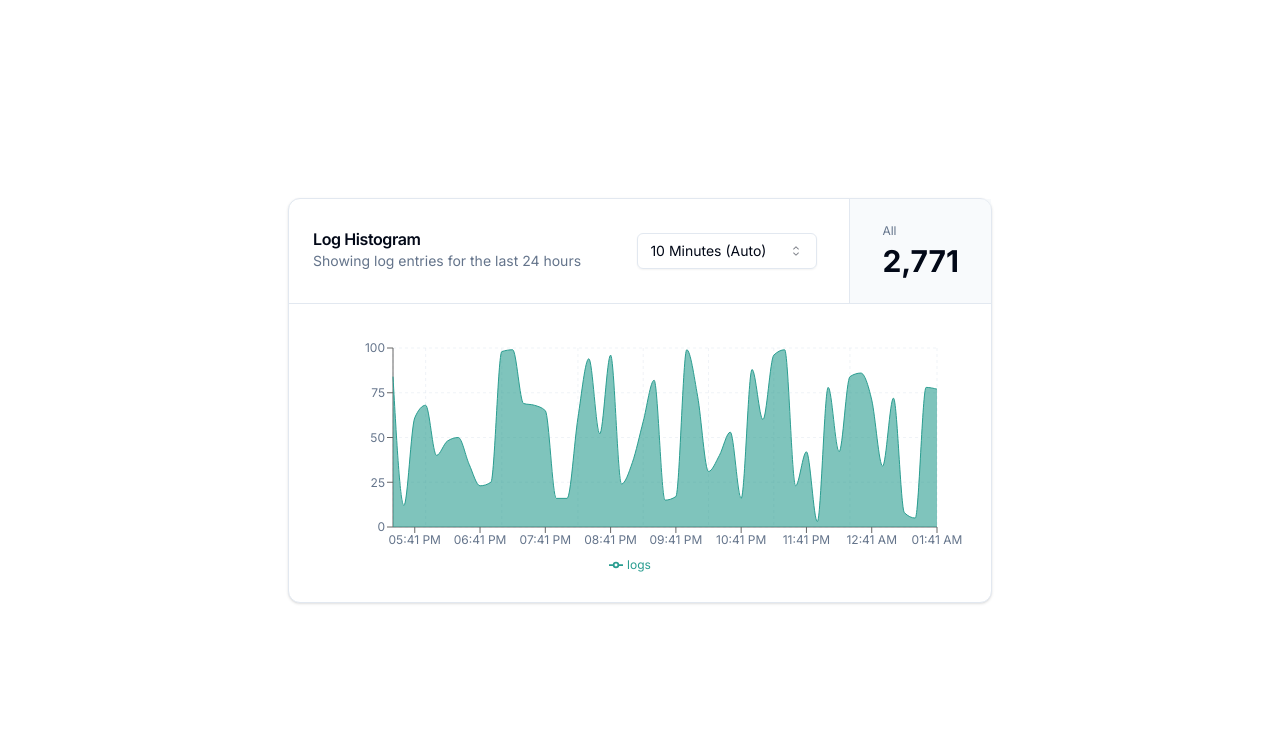
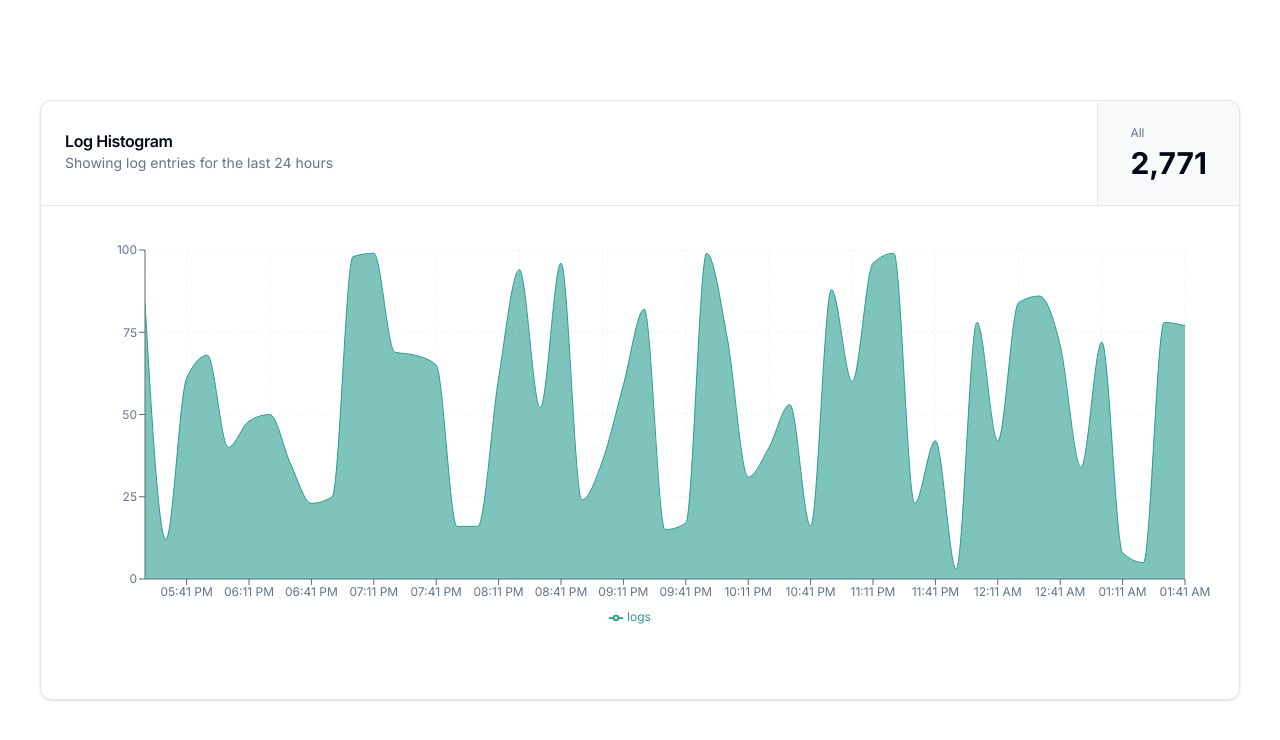
Before and after one commit to shelwinsunga/zoom-chart-demo, a Next.js app: page / in a window 1280 px wide. Shown: the top 740 px of the page. Built offline with nearby package versions, Linux system fonts and the light colour scheme.

Commit message:
refactor

```diff
--- a/app/page.tsx
+++ b/app/page.tsx
@@ -4,7 +4,7 @@ import { ZoomableChart } from "@/components/chart";
 export default function Home() {
   return (
     <main className="flex min-h-screen flex-col items-center justify-center p-24">
-      <div className="w-[800px] h-[600px] flex items-center justify-center">
+      <div className="w-[1200px] h-[600px] flex items-center justify-center">
         <ZoomableChart />
       </div>
     </main>
--- a/components/chart.tsx
+++ b/components/chart.tsx
@@ -1,7 +1,7 @@
 // @ts-nocheck
 'use client'
 import { useState, useEffect, useMemo } from "react"
-import { Area, AreaChart, CartesianGrid, XAxis, YAxis, Tooltip, Legend, ComposedChart, ReferenceArea } from "recharts"
+import { Area, AreaChart, CartesianGrid, XAxis, YAxis, Tooltip, Legend, ComposedChart, ReferenceArea, ResponsiveContainer } from "recharts"
 
 import {
     Card,
@@ -15,7 +15,6 @@ import {
     ChartContainer,
     ChartTooltipContent,
 } from "@/components/ui/chart"
-import { Select, SelectContent, SelectItem, SelectTrigger, SelectValue } from "@/components/ui/select"
 
 export const description = "A histogram of log entries"
 
@@ -26,38 +25,16 @@ const chartConfig = {
     },
 } satisfies ChartConfig
 
-const intervalOptions = [
-    { value: '1s', label: '1 Second' },
-    { value: '10m', label: '10 Minutes (Auto)' },
-    { value: '5m', label: '5 Minutes' },
-    { value: '30m', label: '30 Minutes' },
-    { value: '1h', label: '1 Hour' },
-    { value: '3h', label: '3 Hours' },
-]
-
 const seedRandom = (seed: number) => {
     const x = Math.sin(seed++) * 10000;
     return x - Math.floor(x);
 };
 
-export function ZoomableChart() {
-    const [data, setData] = useState<any[]>([]);
-    const [interval, setInterval] = useState('10m');
-    const [refAreaLeft, setRefAreaLeft] = useState<string | null>(null);
-    const [refAreaRight, setRefAreaRight] = useState<string | null>(null);
-    const [startTime, setStartTime] = useState<string | null>(null);
-    const [endTime, setEndTime] = useState<string | null>(null);
-
 const simulateData = (start?: string, end?: string) => {
     const now = new Date();
-        const dataPoints = 50;
-        const intervalMs = interval === '1s' ? 1000 :
-            interval === '5m' ? 300000 :
-                interval === '10m' ? 600000 :
-                    interval === '30m' ? 1800000 :
-                        interval === '1h' ? 3600000 : 10800000;
+    const intervalMs = 600000; // 10 minutes
 
-        let startDate = start ? new Date(start) : new Date(now.getTime() - dataPoints * intervalMs);
+    let startDate = start ? new Date(start) : new Date(now.getTime() - 50 * intervalMs);
     const endDate = end ? new Date(end) : now;
 
     const simulatedData = [];
@@ -72,23 +49,24 @@ export function ZoomableChart() {
         currentDate = new Date(currentDate.getTime() + intervalMs);
     }
 
-        setData(simulatedData);
+    return simulatedData;
 };
 
+export function ZoomableChart() {
+    const [data, setData] = useState<any[]>([]);
+    const [refAreaLeft, setRefAreaLeft] = useState<string | null>(null);
+    const [refAreaRight, setRefAreaRight] = useState<string | null>(null);
+    const [startTime, setStartTime] = useState<string | null>(null);
+    const [endTime, setEndTime] = useState<string | null>(null);
+
     useEffect(() => {
-        simulateData(startTime, endTime);
-    }, [interval, startTime, endTime]);
+        setData(simulateData(startTime, endTime));
+    }, [startTime, endTime]);
 
     const total = useMemo(
         () => data.reduce((acc, curr) => acc + curr.logs, 0),
         [data]
     )
-
-    const handleIntervalChange = (value: string) => {
-        setInterval(value);
-        setStartTime(null);
-        setEndTime(null);
-    };
 
     const handleMouseDown = (e: React.MouseEvent<SVGElement>) => {
         if (e.activeLabel) {
@@ -107,7 +85,6 @@ export function ZoomableChart() {
             const [left, right] = [refAreaLeft, refAreaRight].sort();
             setStartTime(left);
             setEndTime(right);
-            simulateData(left, right);
         }
         setRefAreaLeft(null);
         setRefAreaRight(null);
@@ -115,24 +92,40 @@ export function ZoomableChart() {
 
     const formatXAxis = (tickItem: string) => {
         const date = new Date(tickItem);
-        switch (interval) {
-            case '1s':
-                return date.toLocaleTimeString([], { hour: '2-digit', minute: '2-digit', second: '2-digit' });
-            case '5m':
-            case '10m':
         return date.toLocaleTimeString([], { hour: '2-digit', minute: '2-digit' });
-            case '30m':
-            case '1h':
-                return date.toLocaleTimeString([], { hour: '2-digit', minute: '2-digit' });
-            case '3h':
-                return date.toLocaleString([], { hour: '2-digit', minute: '2-digit', month: 'short', day: 'numeric' });
-            default:
-                return date.toLocaleTimeString();
-        }
     };
 
-    const renderChart = () => {
     return (
+        <Card className="w-full h-full">
+            <CardHeader className="flex flex-col items-stretch space-y-0 border-b p-0 sm:flex-row">
+                <div className="flex flex-1 flex-col justify-center gap-1 px-6 py-5 sm:py-6">
+                    <CardTitle>Log Histogram</CardTitle>
+                    <CardDescription>
+                        {startTime && endTime
+                            ? `Showing log entries from ${new Date(startTime).toLocaleString()} to ${new Date(endTime).toLocaleString()}`
+                            : "Showing log entries for the last 24 hours"}
+                    </CardDescription>
+                </div>
+                <div className="flex">
+                    <button
+                        data-active={true}
+                        className="relative z-30 flex flex-1 flex-col justify-center gap-1 border-t px-6 py-4 text-left even:border-l data-[active=true]:bg-muted/50 sm:border-l sm:border-t-0 sm:px-8 sm:py-6"
+                    >
+                        <span className="text-xs text-muted-foreground">
+                            All
+                        </span>
+                        <span className="text-lg font-bold leading-none sm:text-3xl">
+                            {total.toLocaleString()}
+                        </span>
+                    </button>
+                </div>
+            </CardHeader>
+            <CardContent className="px-2 sm:p-6 h-[calc(100%-150px)]">
+                <ChartContainer
+                    config={chartConfig}
+                    className="w-full h-full"
+                >
+                    <ResponsiveContainer width="100%" height="100%">
                         <ComposedChart
                             data={data}
                             margin={{
@@ -173,54 +166,7 @@ export function ZoomableChart() {
                                 />
                             )}
                         </ComposedChart>
-        );
-    };
-
-    return (
-        <Card>
-            <CardHeader className="flex flex-col items-stretch space-y-0 border-b p-0 sm:flex-row">
-                <div className="flex flex-1 flex-col justify-center gap-1 px-6 py-5 sm:py-6">
-                    <CardTitle>Log Histogram</CardTitle>
-                    <CardDescription>
-                        {startTime && endTime
-                            ? `Showing log entries from ${new Date(startTime).toLocaleString()} to ${new Date(endTime).toLocaleString()}`
-                            : "Showing log entries for the last 24 hours"}
-                    </CardDescription>
-                </div>
-                <div className="flex items-center px-6 py-4 sm:px-8">
-                    <Select value={interval} onValueChange={handleIntervalChange}>
-                        <SelectTrigger className="w-[180px]">
-                            <SelectValue placeholder="Select interval" />
-                        </SelectTrigger>
-                        <SelectContent>
-                            {intervalOptions.map((option) => (
-                                <SelectItem key={option.value} value={option.value}>
-                                    {option.label}
-                                </SelectItem>
-                            ))}
-                        </SelectContent>
-                    </Select>
-                </div>
-                <div className="flex">
-                    <button
-                        data-active={true}
-                        className="relative z-30 flex flex-1 flex-col justify-center gap-1 border-t px-6 py-4 text-left even:border-l data-[active=true]:bg-muted/50 sm:border-l sm:border-t-0 sm:px-8 sm:py-6"
-                    >
-                        <span className="text-xs text-muted-foreground">
-                            All
-                        </span>
-                        <span className="text-lg font-bold leading-none sm:text-3xl">
-                            {total.toLocaleString()}
-                        </span>
-                    </button>
-                </div>
-            </CardHeader>
-            <CardContent className="px-2 sm:p-6">
-                <ChartContainer
-                    config={chartConfig}
-                    className="aspect-auto h-[250px] w-full"
-                >
-                    {renderChart()}
+                    </ResponsiveContainer>
                 </ChartContainer>
             </CardContent>
         </Card>
```
Lines whose indentation alone changed are shown as unchanged.
